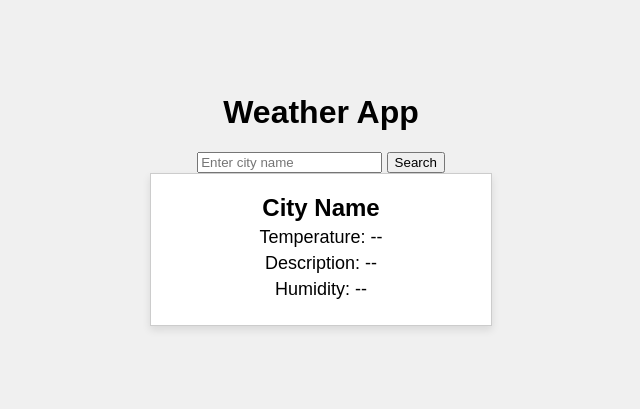
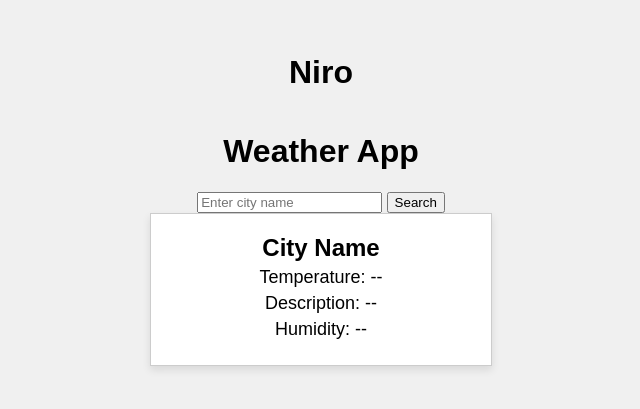
Before and after one commit to MatacheAlexandru/TestPR, a website built with Parcel: page src/index.html in a window 1280 px wide. Shown: the part 201-610 px from the top of the page, without its empty margins (319-959 px from the left). Built offline with nearby package versions, Linux system fonts and the light colour scheme; no server answers.

Commit message:
Update index.html
in index.html e un h1 cu numele meu pt test doar

```diff
--- a/src/index.html
+++ b/src/index.html
@@ -7,6 +7,7 @@
     <link rel="stylesheet" href="./index.css" />
   </head>
   <body>
+    <h1>Niro</h1>
     <h1>Weather App</h1>
     <!-- Include search.html -->
     <include src="./partials/searchExemple.html"></include>
```
